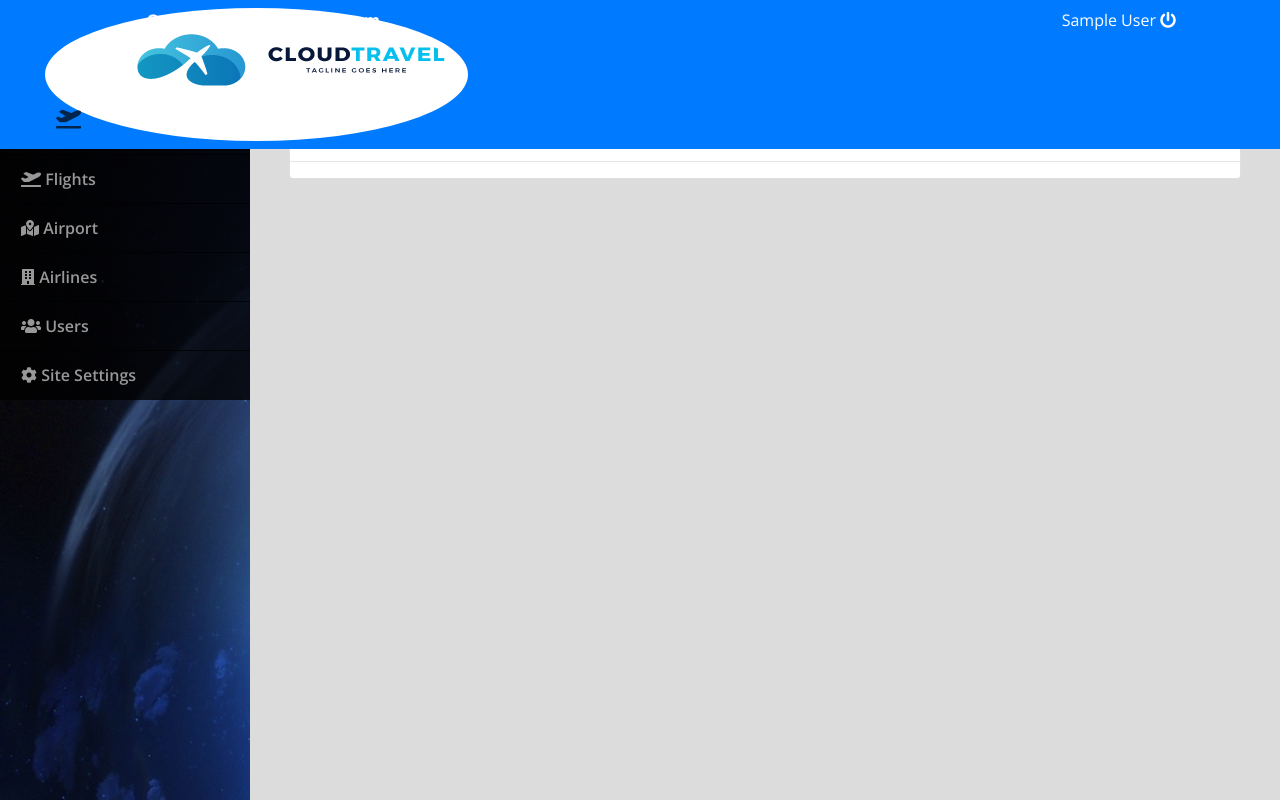
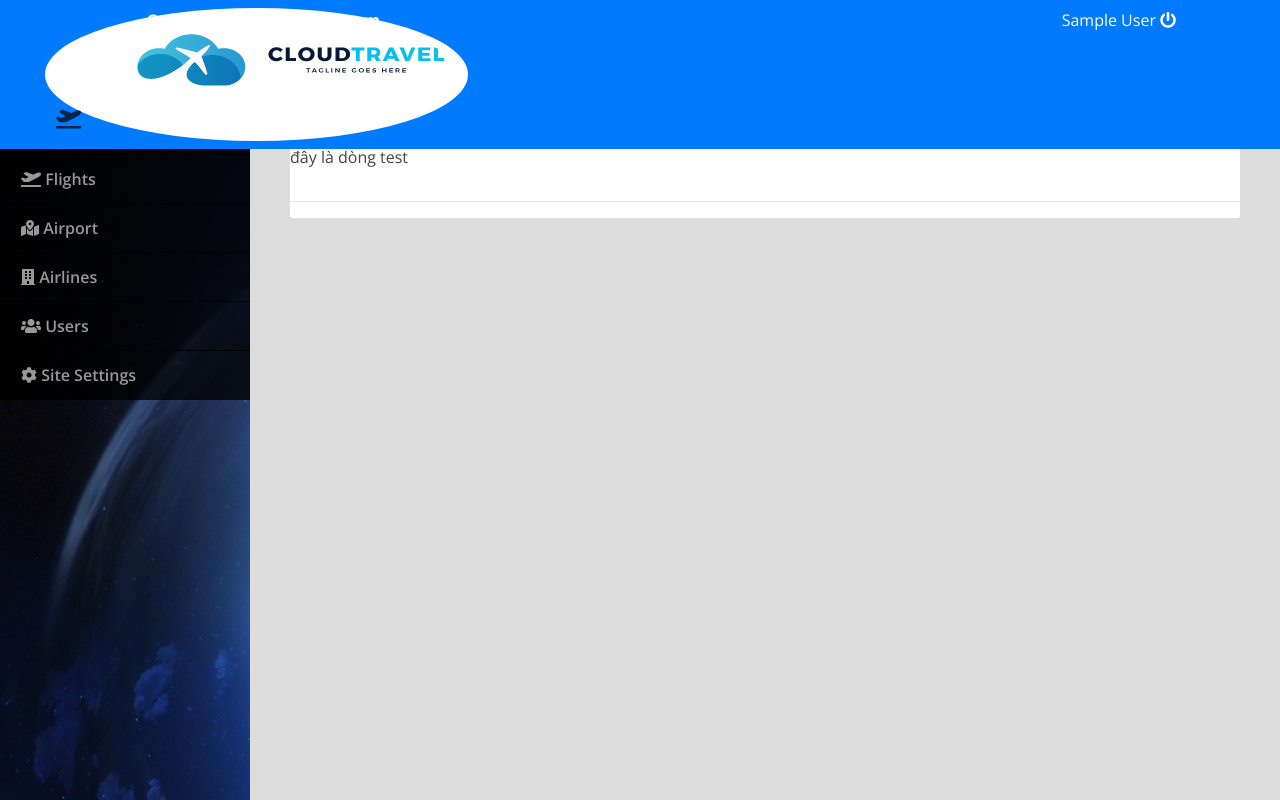
Before and after one commit to Noodles29/Flight-Booking, a PHP site: page /admin/index.php in a window 1280 px wide. Run offline with PHP 8.4, Linux system fonts and the light colour scheme; the visitor is signed in with stand-in values (Sample User, id 1); some libraries are stand-ins or nearby versions.

Commit message:
thêm 1 dòng test trong admin

```diff
--- a/admin/home.php
+++ b/admin/home.php
@@ -17,6 +17,10 @@
 				<?php echo "Welcome back ".($_SESSION['login_type'] == 3 ? "Dr. ".$_SESSION['login_name'].','.$_SESSION['login_name_pref'] : $_SESSION['login_name'])."!"  ?>
 
 				</div>
+					<div>
+					<p> đây là dòng test</p>
+					</div>
+
 				<hr>
 				<div class="row">
 
```
